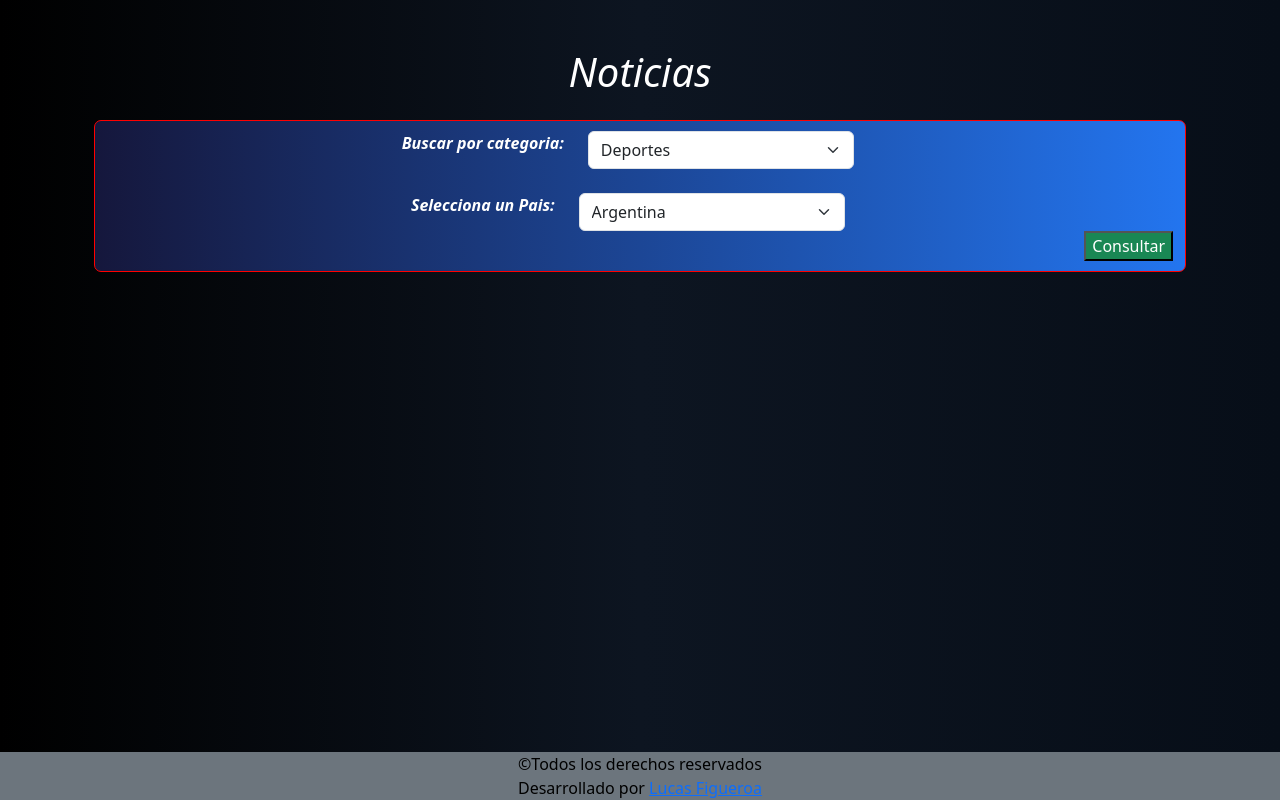
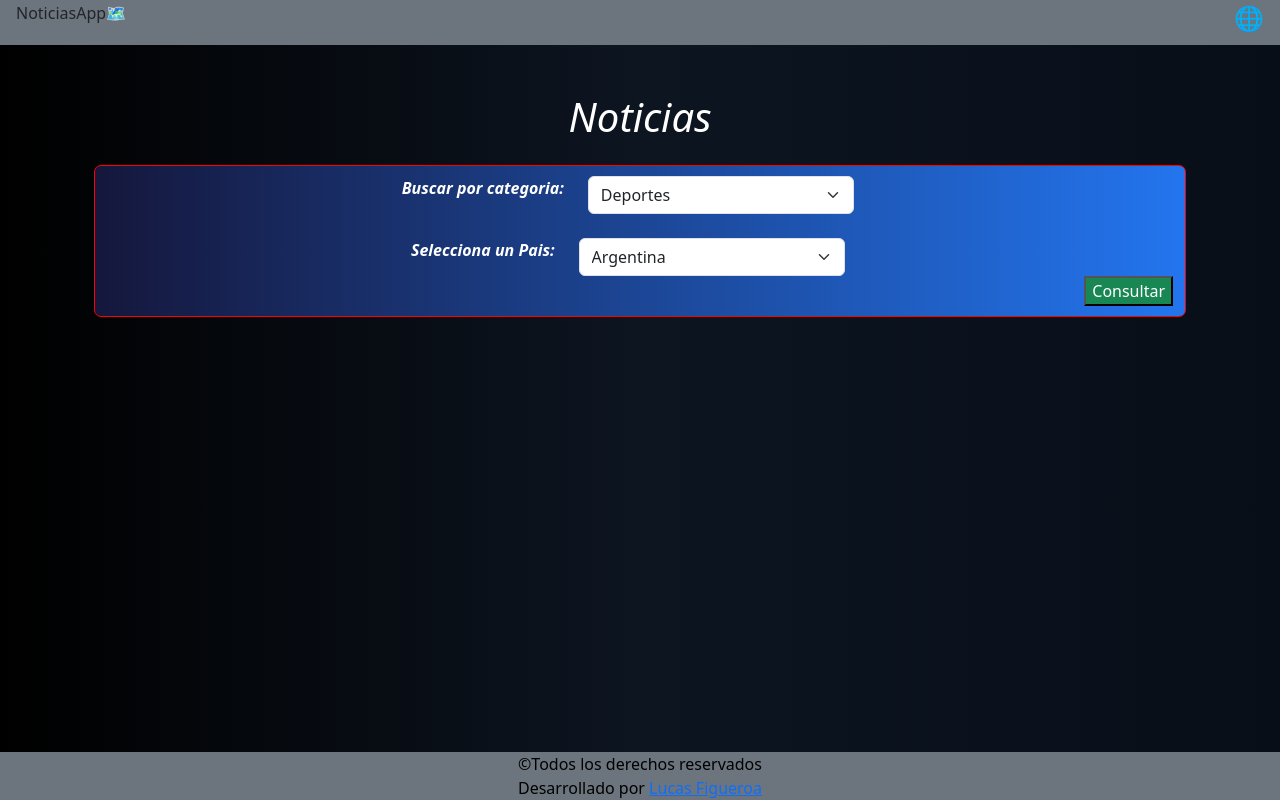
Before and after one commit to Lucaspozziok64/webNoticiasV2-ReactVite, a React (Vite) app: page / in a window 1280 px wide. Built offline with nearby package versions, Linux system fonts and the light colour scheme.

Commit message:
agregamos nav al proyecto

```diff
--- a/src/App.jsx
+++ b/src/App.jsx
@@ -24,6 +24,14 @@ function App() {
 
   return (
     <>
+      <header className="bg-secondary">
+        <nav className="container-fluid">
+          <div className="d-flex justify-content-between p-1">
+            <h6>NoticiasApp🗺️</h6>
+            <h6 className="fs-4">🌐</h6>
+          </div>
+        </nav>
+      </header>
       <main className="container my-5">
         <Titulo />
         <section className="container my-4 contenedorForm">
```
